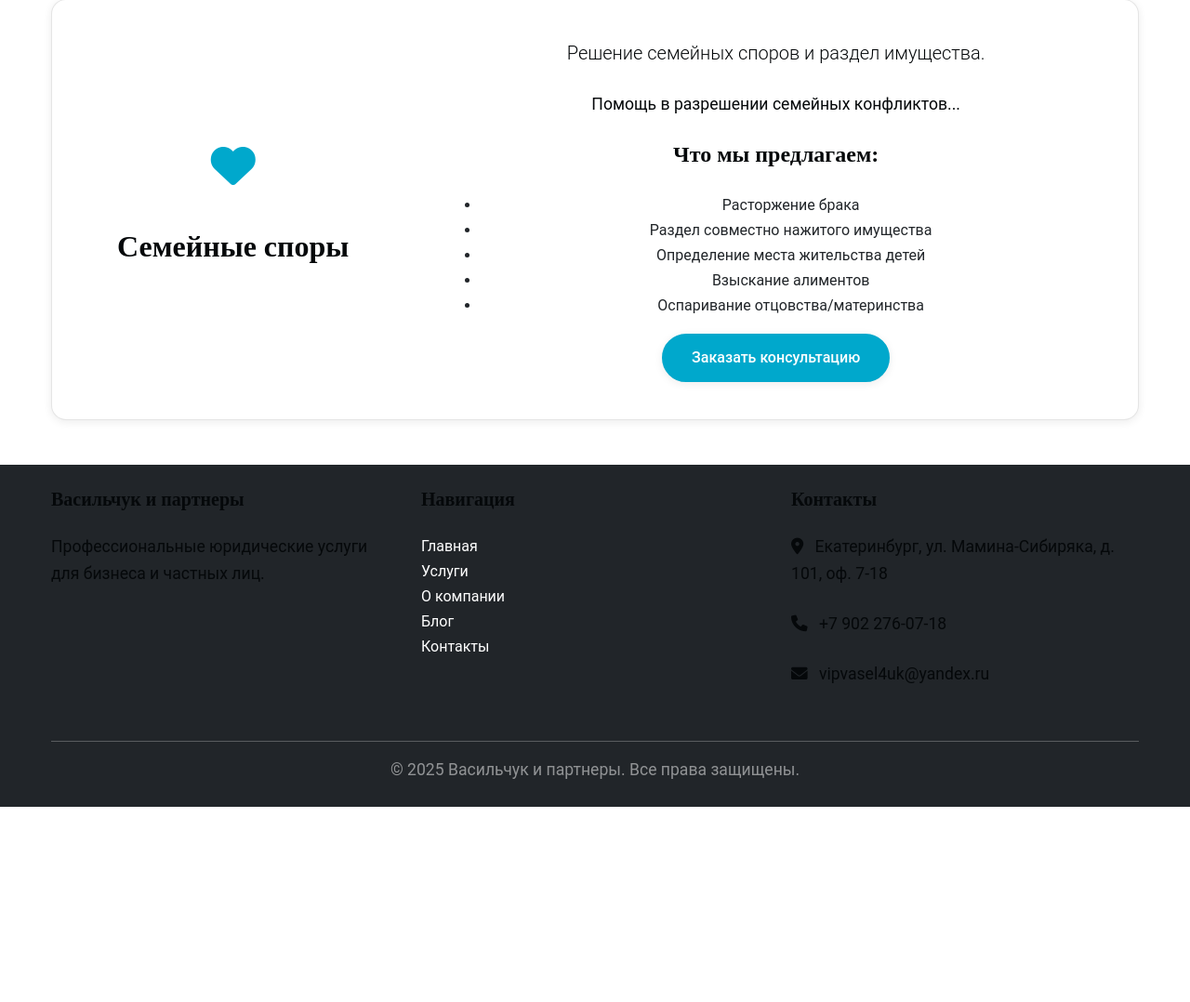
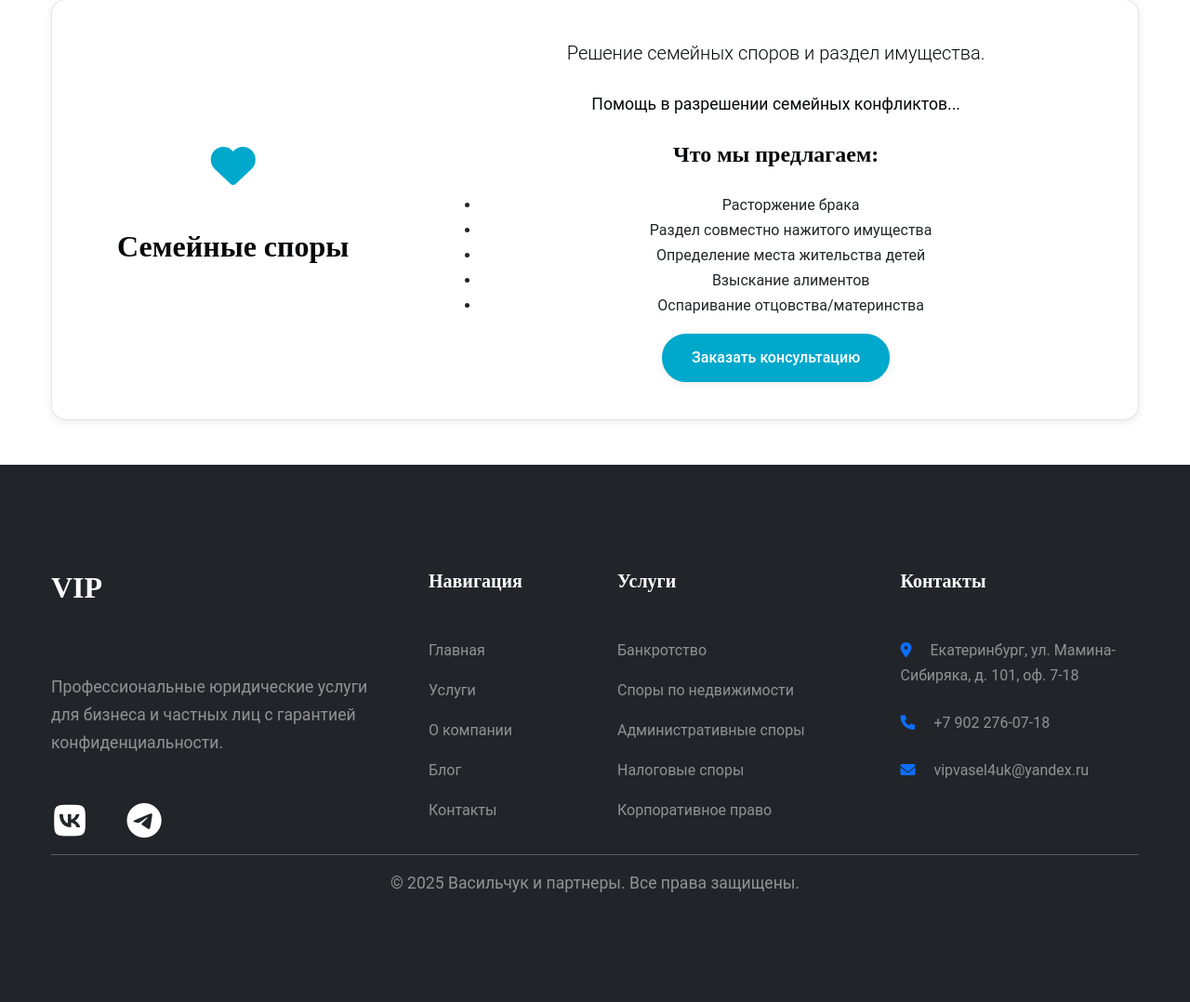
Before and after one commit to avsize8/vip, a Flask app: page /services in a window 1280 px wide. Shown: the part 2623-3701 px from the top of the page at 93% size. Before the commit the page ends 3491 px from the top, so only its background shows below. Run offline with Flask 3, Linux system fonts and the light colour scheme.

Commit message:
Update services.html

```diff
--- a/VIP/templates/services.html
+++ b/VIP/templates/services.html
@@ -115,31 +115,49 @@
     </section>
 
     <!-- Футер -->
-    <footer class="bg-dark text-white py-4">
+    <footer class="bg-dark text-white py-7">
         <div class="container">
-            <div class="row">
-                <div class="col-md-4 mb-3">
-                    <h5>Васильчук и партнеры</h5>
-                    <p>Профессиональные юридические услуги для бизнеса и частных лиц.</p>
+            <div class="row g-5">
+                <div class="col-lg-4">
+                    <div class="footer-logo mb-5">
+                        <h2 class="text-white">VIP</h2>
+                    </div>
+                    <p class="mb-5">Профессиональные юридические услуги для бизнеса и частных лиц с гарантией конфиденциальности.</p>
+                    <div class="social-links">
+                        <a href="https://vk.com/bbankrotstvoo" target="_blank" class="text-white me-4"><i class="fab fa-vk fa-2x"></i></a>
+                        <a href="https://t.me/BBankrotstvo" target="_blank" class="text-white"><i class="fab fa-telegram-plane fa-2x"></i></a>
+                    </div>
                 </div>
-                <div class="col-md-4 mb-3">
-                    <h5>Навигация</h5>
+                <div class="col-lg-2 col-md-4">
+                    <h5 class="text-white mb-5">Навигация</h5>
                     <ul class="list-unstyled">
-                        <li><a href="{{ url_for('index') }}" class="text-white">Главная</a></li>
-                        <li><a href="{{ url_for('services') }}" class="text-white">Услуги</a></li>
-                        <li><a href="{{ url_for('about') }}" class="text-white">О компании</a></li>
-                        <li><a href="{{ url_for('blog') }}" class="text-white">Блог</a></li>
-                        <li><a href="{{ url_for('contacts') }}" class="text-white">Контакты</a></li>
+                        <li class="mb-3"><a href="{{ url_for('index') }}" class="text-white-50">Главная</a></li>
+                        <li class="mb-3"><a href="{{ url_for('services') }}" class="text-white-50">Услуги</a></li>
+                        <li class="mb-3"><a href="{{ url_for('about') }}" class="text-white-50">О компании</a></li>
+                        <li class="mb-3"><a href="https://t.me/BBankrotstvo" target="_blank" class="text-white-50">Блог</a></li>
+                        <li><a href="{{ url_for('contacts') }}" class="text-white-50">Контакты</a></li>
                     </ul>
                 </div>
-                <div class="col-md-4 mb-3">
-                    <h5>Контакты</h5>
-                    <p><i class="fas fa-map-marker-alt me-2"></i> Екатеринбург, ул. Мамина-Сибиряка, д. 101, оф. 7-18</p>
-                    <p><i class="fas fa-phone me-2"></i> +7 902 276-07-18</p>
-                    <p><i class="fas fa-envelope me-2"></i> vipvasel4uk@yandex.ru</p>
+                <div class="col-lg-3 col-md-4">
+                    <h5 class="text-white mb-5">Услуги</h5>
+                    <ul class="list-unstyled">
+                        <li class="mb-3"><a href="{{ url_for('services') }}#bankruptcy" class="text-white-50">Банкротство</a></li>
+                        <li class="mb-3"><a href="{{ url_for('services') }}#real-estate" class="text-white-50">Споры по недвижимости</a></li>
+                        <li class="mb-3"><a href="{{ url_for('services') }}#administrative" class="text-white-50">Административные споры</a></li>
+                        <li class="mb-3"><a href="{{ url_for('services') }}#tax" class="text-white-50">Налоговые споры</a></li>
+                        <li><a href="{{ url_for('services') }}#corporate" class="text-white-50">Корпоративное право</a></li>
+                    </ul>
+                </div>
+                <div class="col-lg-3 col-md-4">
+                    <h5 class="text-white mb-5">Контакты</h5>
+                    <ul class="list-unstyled text-white-50">
+                        <li class="mb-4"><i class="fas fa-map-marker-alt me-3 text-primary"></i> Екатеринбург, ул. Мамина-Сибиряка, д. 101, оф. 7-18</li>
+                        <li class="mb-4"><i class="fas fa-phone me-3 text-primary"></i> +7 902 276-07-18</li>
+                        <li><i class="fas fa-envelope me-3 text-primary"></i> vipvasel4uk@yandex.ru</li>
+                    </ul>
                 </div>
             </div>
-            <hr>
+            <hr class="my-6">
             <div class="text-center">
                 <p class="mb-0">&copy; 2025 Васильчук и партнеры. Все права защищены.</p>
             </div>
```
